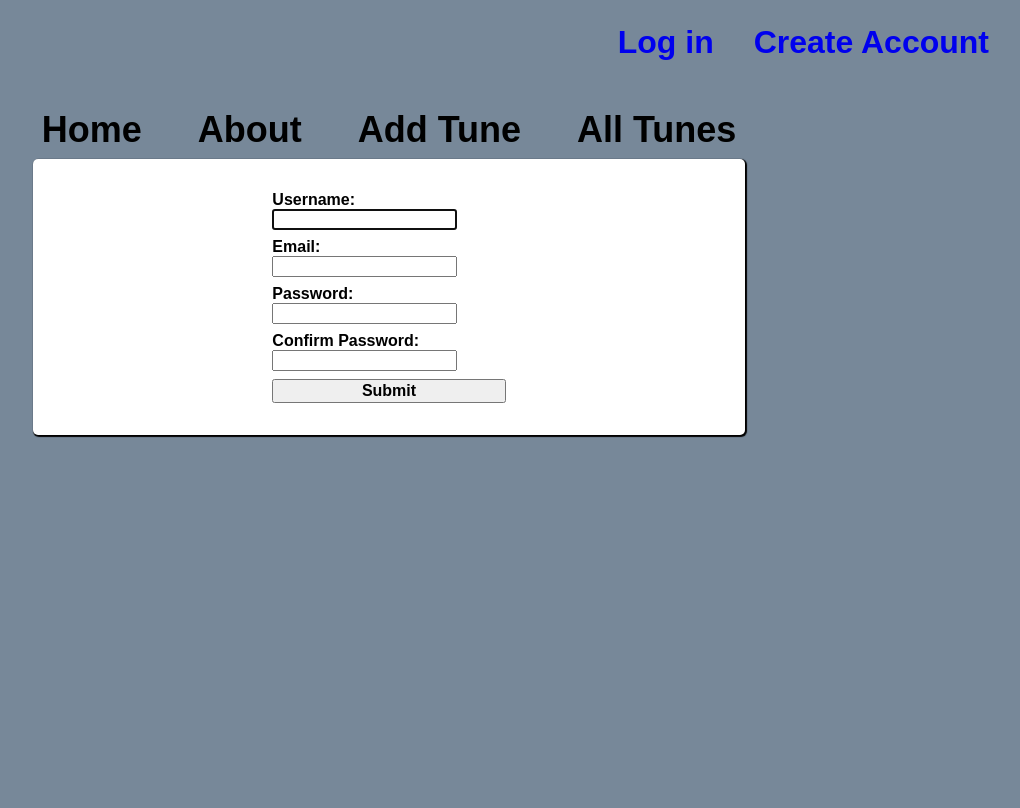
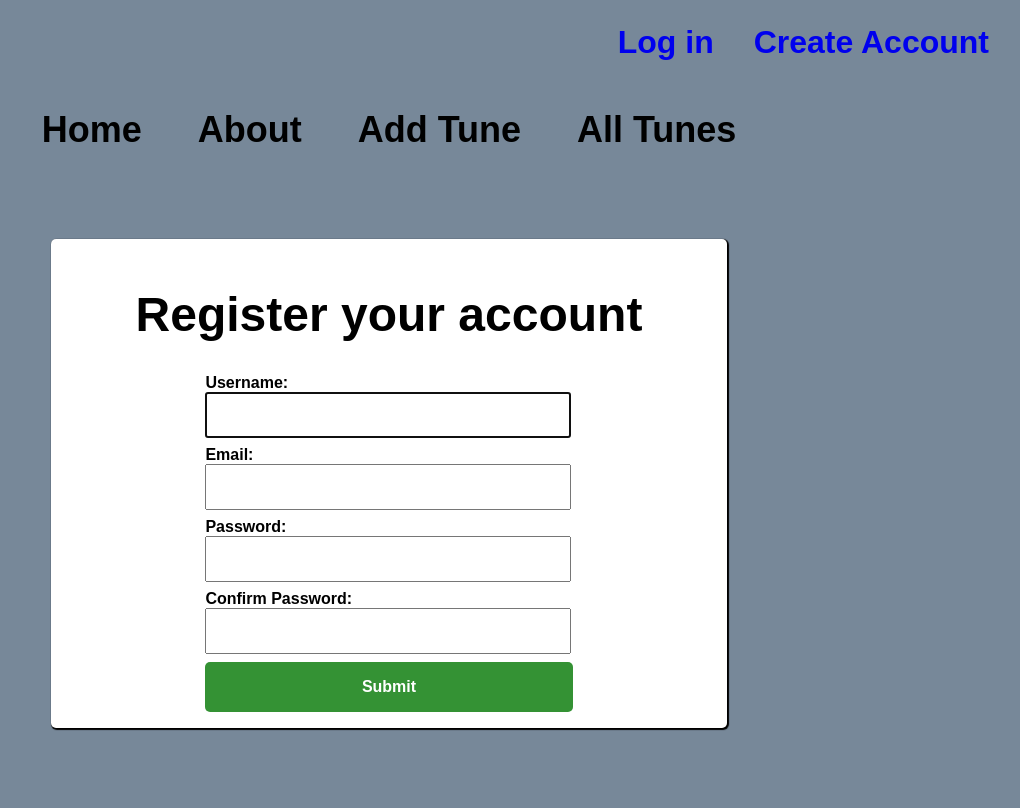
Before and after one commit to bcarpenter7/tune-collector-final, a Django app: page /account/register/ in a window 1280 px wide. Shown: the whole page, without its empty margins (251-1271 px from the left). Before the commit the page ends 438 px from the top, so only its background shows below. Run offline with Django 4.2, Linux system fonts and the light colour scheme.

Commit message:
registration better

```diff
--- a/account/templates/account/registration/register.html
+++ b/account/templates/account/registration/register.html
@@ -3,18 +3,20 @@
 {% block content %}
     <form id="registerForm" action="{% url 'account:register' %}" method="POST">
         {% csrf_token %}
-<div id="tableForm">
+        <h1>Register your account</h1>
         <div id="tableForm">
             {% for field in form.visible_fields %}
             <div>
                 <label>{{ field.label }}: </label>
                 <div id="fieldId">
                     {{ field }}
+                    <!-- <span id='ex'>{{ field.help_text}}</span> -->
                 </div>
+
             </div>
             {% endfor %}
-        <button type="submit">Submit</button>
-    </div>
+
+            <button id="registrationBtn" type="submit">Submit</button>
         </div>
 
     </form>
--- a/tune/static/css/style.css
+++ b/tune/static/css/style.css
@@ -141,20 +141,44 @@
  /* REGISTER FORM */
 
  #registerForm {
-    padding: 4vmin;
-    margin-top: 10vmin;
+    padding: 2vmin 4vmin;
     background-color: white;
     border-radius: 5px;
     box-shadow: 1px 1px 1px 1px black;
-    width: 90%;
-    margin: 0 auto;
+    width: 85%;
+    margin: 10vmin auto;
  }
 
  #registerForm > p {
     font-size: 3vmin;
  }
 
+ #ex {
+    color: red;
+    font-size: 2vmin;
+ }
 
+ #registerForm > h1 {
+    font-size: 6vmin;
+    text-align: center;
+    padding: 0;
+ }
+
+ #registrationBtn {
+    background-color: rgb(52, 146, 52);
+    color: white;
+    border-radius: 5px;
+    border: none;
+    padding: 2vmin;
+ }
+
+ #fieldId {
+    width: 100%;
+ }
+ #fieldId > input {
+    width: 97.5%;
+    height: 5vmin;
+ }
 
 
  /* ABOUT */
```
Lines whose indentation alone changed are shown as unchanged.
